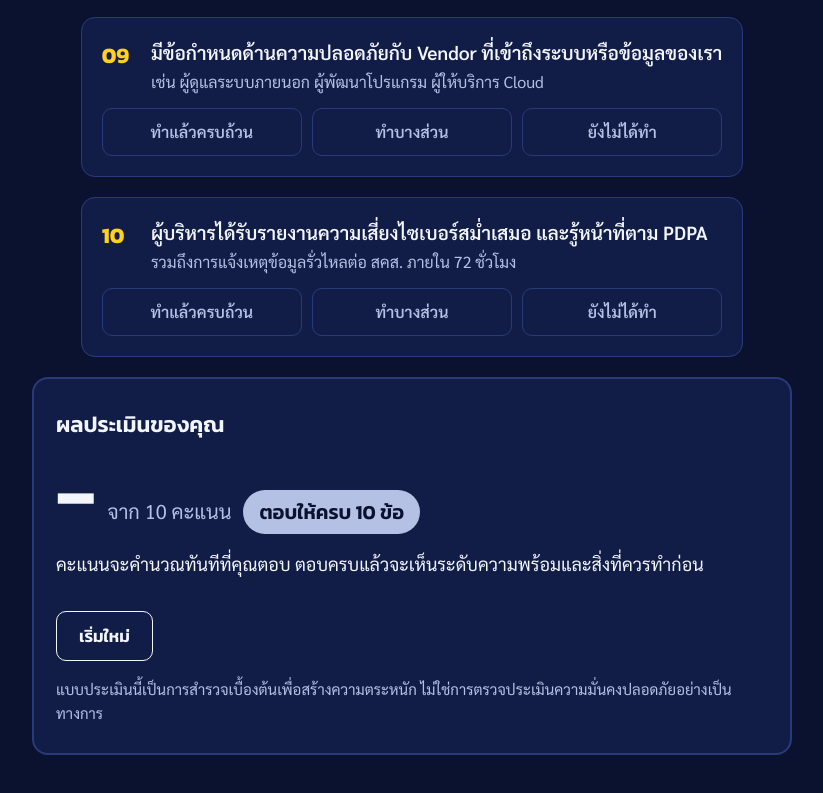
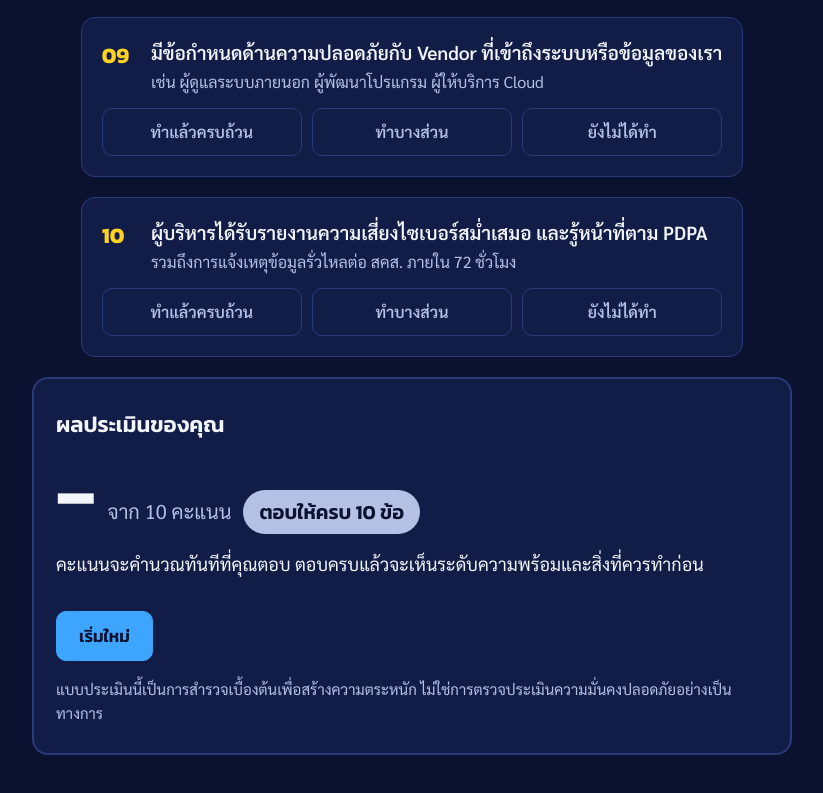
Before and after one commit to pim-cybersecurity/cyber-quick-check, a plain HTML site: page index.html in a window 1280 px wide. Shown: the part 1766-2559 px from the top of the page, without its empty margins (228-1051 px from the left). Drawn offline with Linux system fonts and the light colour scheme.

Commit message:
Update index.html

```diff
--- a/index.html
+++ b/index.html
@@ -67,6 +67,7 @@ h1 span{color:var(--red)}
 button{font-family:var(--display);font-weight:600;font-size:17px;padding:11px 22px;border-radius:10px;border:1.5px solid var(--ink);background:transparent;color:var(--ink);cursor:pointer}
 button.primary{background:var(--yellow);border-color:var(--yellow);color:var(--bg)}
 button:focus-visible{outline:3px solid var(--blue);outline-offset:2px}
+#reset{background:#3DA5FF;border-color:#3DA5FF;color:var(--bg)}
 .note{color:var(--soft);font-size:15px}
 @media (prefers-reduced-motion:reduce){.fill{transition:none}}
 </style>
```
